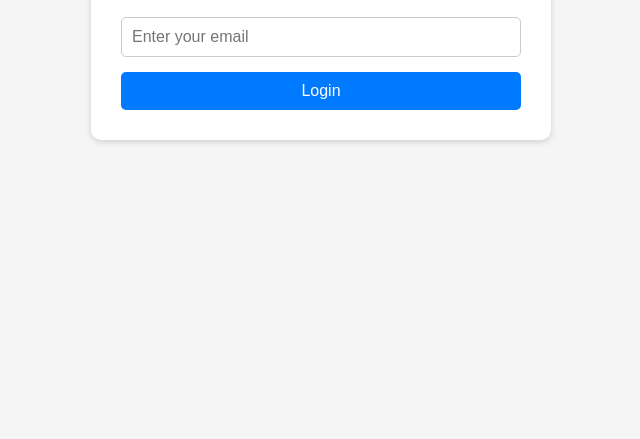
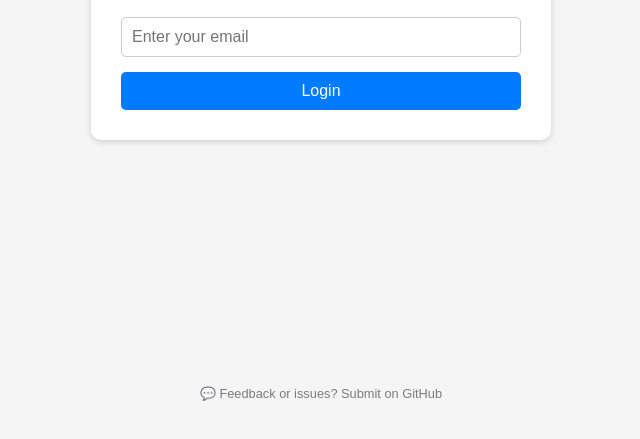
Before and after one commit to jtharm/gift-card-codes, a website: page public/login.html in a window 1280 px wide. Shown: the part 391-830 px from the top of the page, without its empty margins (319-959 px from the left). Drawn offline with Linux system fonts and the light colour scheme.

Commit message:
Add feedback footer to login page
Added a feedback footer with a link to GitHub issues.

```diff
--- a/public/login.html
+++ b/public/login.html
@@ -60,6 +60,28 @@
       margin-top: 10px;
       text-align: center;
       font-size: 0.9rem;
+    }
+
+    .feedback-footer {
+      position: fixed;
+      bottom: 8px;
+      left: 0;
+      width: 100%;
+      text-align: center;
+      font-size: 0.8rem;
+      color: #666;
+      opacity: 0.85;
+      z-index: 9999;
+    }
+
+    .feedback-footer a {
+      color: #666;
+      text-decoration: none;
+    }
+
+    .feedback-footer a:hover {
+      text-decoration: underline;
+      color: #333;
     }
   </style>
 </head>
@@ -127,5 +149,10 @@
       topbar.style.marginTop = "45px";  // adjust if needed
     }
   </script>
+
+  <div class="feedback-footer">
+    💬 Feedback or issues?
+    <a href="https://github.com/jtharm/gift-card-codes/issues" target="_blank">Submit on GitHub</a>
+  </div>
 </body>
 </html>
```
